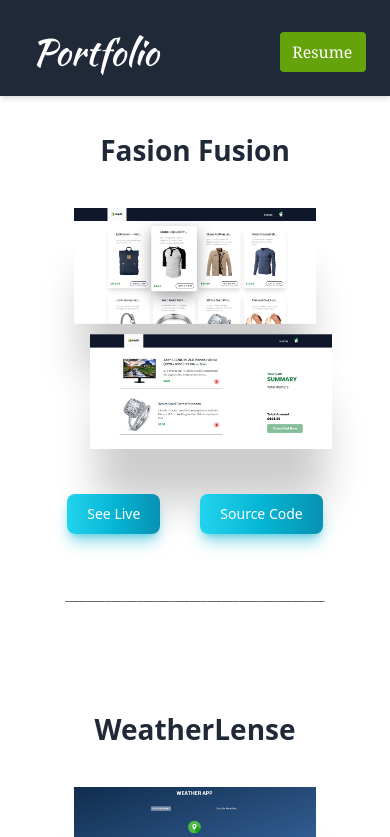
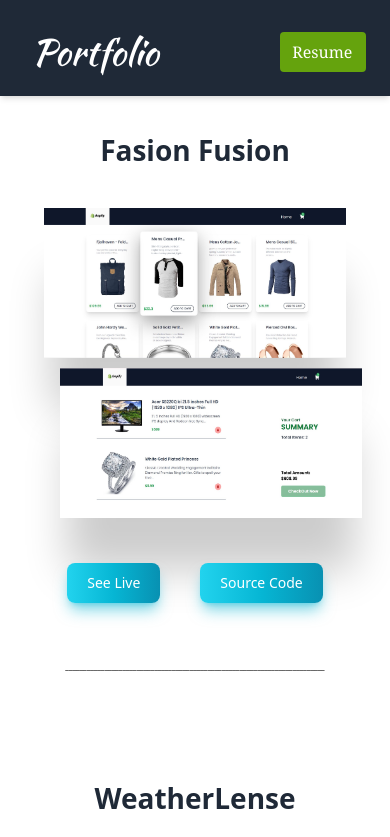
Before and after one commit to Ikorde1/Portfolio, a React (Create React App) app: page /Projects in a window 390 px wide. Shown: the top 837 px of the page. Built offline with nearby package versions, Linux system fonts and the light colour scheme.

Commit message:
Update index.css

```diff
--- a/src/index.css
+++ b/src/index.css
@@ -157,8 +157,8 @@ font-size: 28px;
 
 
 .imgs{
-  width: 80%;
-  height: 0%;
+  width: 400px;
+  height: 150px
 }
 
 .buttons{
```
